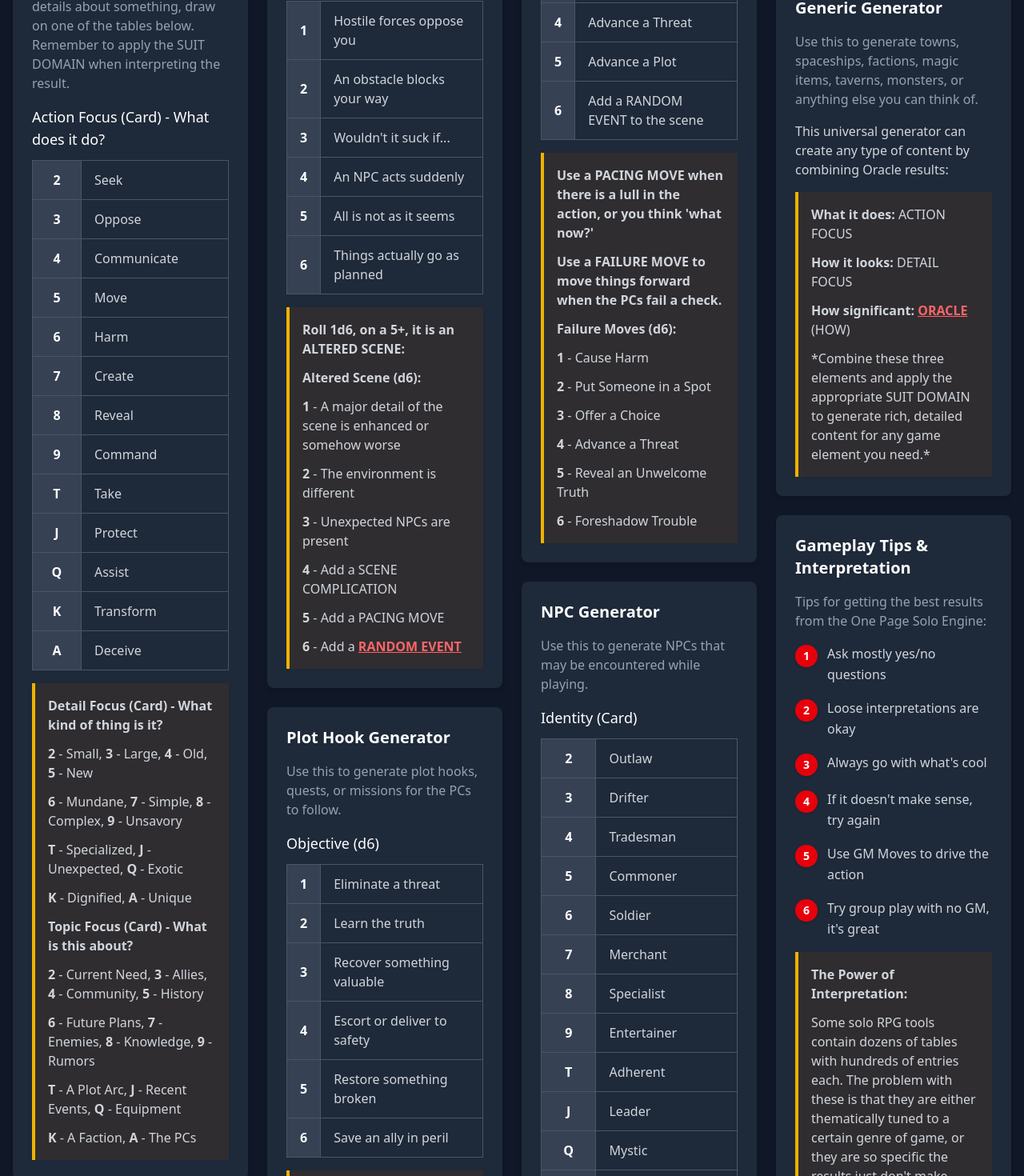
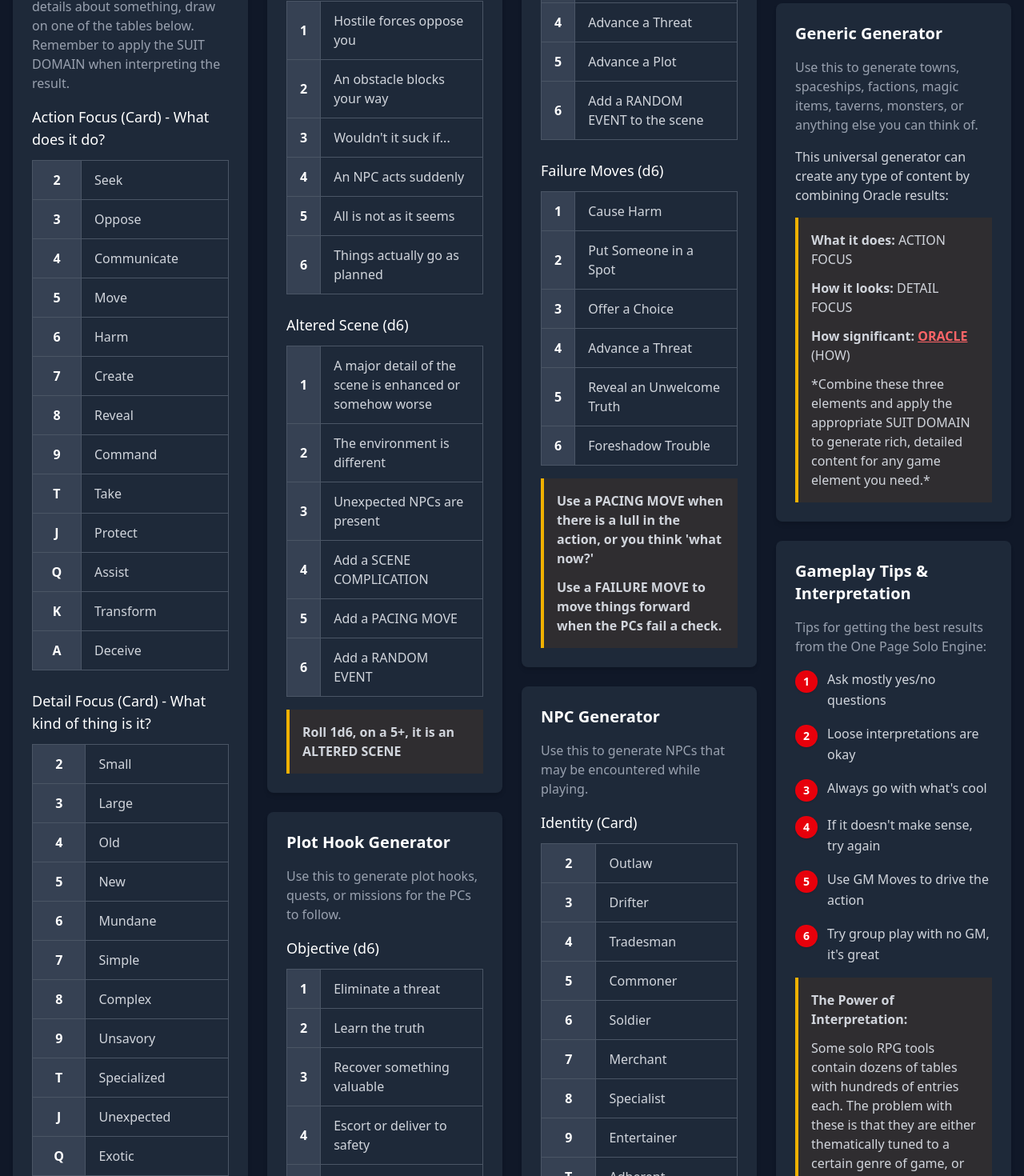
Before and after one commit to gvorbeck/rollalone, a React (Vite) app: page / in a window 1280 px wide. Shown: the part 1860-3330 px from the top of the page at 80% size. Built offline with nearby package versions, Linux system fonts and the light colour scheme.

Commit message:
feat: update Card component to support multiple table data; enhance tests for table rendering

```diff
--- a/src/components/Card.tsx
+++ b/src/components/Card.tsx
@@ -26,7 +26,7 @@ const Card: React.FC<CardProps> = ({
       case "list":
         return <CardContentList content={content as string[]} />;
       case "table":
-        return <CardContentTable content={content as TableData} />;
+        return <CardContentTable content={content as TableData | TableData[]} />;
       case "image":
         return <CardContentImage content={content as string} title={title} />;
       case "dice":
--- a/src/components/content/CardContentTable.tsx
+++ b/src/components/content/CardContentTable.tsx
@@ -3,18 +3,23 @@ import { TableData } from "@/data/definitions";
 import { DESIGN_TOKENS } from "@/styles/tokens";
 
 interface CardContentTableProps {
-  content: TableData;
+  content: TableData | TableData[];
 }
 
 const CardContentTable: React.FC<CardContentTableProps> = ({ content }) => {
+  // Normalize content to always be an array
+  const tables = Array.isArray(content) ? content : [content];
+
   return (
-    <div className="overflow-x-auto">
-      {content.title && (
-        <h3 className={DESIGN_TOKENS.table.title}>{content.title}</h3>
+    <div className={tables.length > 1 ? "space-y-6" : ""}>
+      {tables.map((table, tableIndex) => (
+        <div key={tableIndex} className="overflow-x-auto">
+          {table.title && (
+            <h3 className={DESIGN_TOKENS.table.title}>{table.title}</h3>
           )}
           <table className={DESIGN_TOKENS.table.container}>
             <tbody>
-          {content.rows.map((row, rowIndex) => (
+              {table.rows.map((row, rowIndex) => (
                 <tr key={rowIndex} className={DESIGN_TOKENS.table.row}>
                   {row.map((cell, cellIndex) => (
                     <td
@@ -33,6 +38,8 @@ const CardContentTable: React.FC<CardContentTableProps> = ({ content }) => {
             </tbody>
           </table>
         </div>
+      ))}
+    </div>
   );
 };
 
--- a/src/data/cards/gmMoves.ts
+++ b/src/data/cards/gmMoves.ts
@@ -5,7 +5,8 @@ const gmMoves: CardProps = {
   contentType: "table",
   preContent:
     "When you need to advance the action, roll on the tables below and describe the results as the GM normally would.",
-  content: {
+  content: [
+    {
       title: "Pacing Moves (d6)",
       rows: [
         ["1", "Foreshadow Trouble"],
@@ -16,17 +17,21 @@ const gmMoves: CardProps = {
         ["6", "Add a RANDOM EVENT to the scene"],
       ],
     },
+    {
+      title: "Failure Moves (d6)",
+      rows: [
+        ["1", "Cause Harm"],
+        ["2", "Put Someone in a Spot"],
+        ["3", "Offer a Choice"],
+        ["4", "Advance a Threat"],
+        ["5", "Reveal an Unwelcome Truth"],
+        ["6", "Foreshadow Trouble"],
+      ],
+    },
+  ],
   postContent: [
     "**Use a PACING MOVE when there is a lull in the action, or you think 'what now?'**",
     "**Use a FAILURE MOVE to move things forward when the PCs fail a check.**",
-    "",
-    "**Failure Moves (d6):**",
-    "**1** - Cause Harm",
-    "**2** - Put Someone in a Spot",
-    "**3** - Offer a Choice",
-    "**4** - Advance a Threat",
-    "**5** - Reveal an Unwelcome Truth",
-    "**6** - Foreshadow Trouble",
   ],
 };
 
--- a/src/data/cards/oracleFocus.ts
+++ b/src/data/cards/oracleFocus.ts
@@ -5,7 +5,8 @@ const oracleFocus: CardProps = {
   contentType: "table",
   preContent:
     "When you have a broad question or need to know details about something, draw on one of the tables below. Remember to apply the SUIT DOMAIN when interpreting the result.",
-  content: {
+  content: [
+    {
       title: "Action Focus (Card) - What does it do?",
       rows: [
         ["2", "Seek"],
@@ -23,18 +24,42 @@ const oracleFocus: CardProps = {
         ["A", "Deceive"],
       ],
     },
-  postContent: [
-    "**Detail Focus (Card) - What kind of thing is it?**",
-    "**2** - Small, **3** - Large, **4** - Old, **5** - New",
-    "**6** - Mundane, **7** - Simple, **8** - Complex, **9** - Unsavory",
-    "**T** - Specialized, **J** - Unexpected, **Q** - Exotic",
-    "**K** - Dignified, **A** - Unique",
-    "",
-    "**Topic Focus (Card) - What is this about?**",
-    "**2** - Current Need, **3** - Allies, **4** - Community, **5** - History",
-    "**6** - Future Plans, **7** - Enemies, **8** - Knowledge, **9** - Rumors",
-    "**T** - A Plot Arc, **J** - Recent Events, **Q** - Equipment",
-    "**K** - A Faction, **A** - The PCs",
+    {
+      title: "Detail Focus (Card) - What kind of thing is it?",
+      rows: [
+        ["2", "Small"],
+        ["3", "Large"],
+        ["4", "Old"],
+        ["5", "New"],
+        ["6", "Mundane"],
+        ["7", "Simple"],
+        ["8", "Complex"],
+        ["9", "Unsavory"],
+        ["T", "Specialized"],
+        ["J", "Unexpected"],
+        ["Q", "Exotic"],
+        ["K", "Dignified"],
+        ["A", "Unique"],
+      ],
+    },
+    {
+      title: "Topic Focus (Card) - What is this about?",
+      rows: [
+        ["2", "Current Need"],
+        ["3", "Allies"],
+        ["4", "Community"],
+        ["5", "History"],
+        ["6", "Future Plans"],
+        ["7", "Enemies"],
+        ["8", "Knowledge"],
+        ["9", "Rumors"],
+        ["T", "A Plot Arc"],
+        ["J", "Recent Events"],
+        ["Q", "Equipment"],
+        ["K", "A Faction"],
+        ["A", "The PCs"],
+      ],
+    },
   ],
 };
 
--- a/src/data/cards/oracleYesNo.ts
+++ b/src/data/cards/oracleYesNo.ts
@@ -5,19 +5,23 @@ const oracleYesNo: CardProps = {
   contentType: "table",
   preContent:
     "When you need to ask a simple question, choose the likelihood and roll 2d6.",
-  content: {
-    title: "Answer (2d6)",
+  content: [
+    {
+      title: "Answer (d6)",
       rows: [
         ["Likely", "Yes on 3+"],
         ["Even", "Yes on 4+"],
         ["Unlikely", "Yes on 5+"],
       ],
     },
-  postContent: [
-    "**Modifier (d6):**",
-    "**1** - but...",
-    "**2-5** - (no modifier)",
-    "**6** - and...",
+    {
+      title: "Mod (d6)",
+      rows: [
+        ["1", "but..."],
+        ["2-5", ""],
+        ["6", "and..."],
+      ],
+    },
   ],
 };
 
--- a/src/data/cards/setTheScene.ts
+++ b/src/data/cards/setTheScene.ts
@@ -5,7 +5,8 @@ const setTheScene: CardProps = {
   contentType: "table",
   preContent:
     "Describe where your character is and what they are trying to accomplish, then roll or choose a scene complication.",
-  content: {
+  content: [
+    {
       title: "Scene Complication (d6)",
       rows: [
         ["1", "Hostile forces oppose you"],
@@ -16,16 +17,20 @@ const setTheScene: CardProps = {
         ["6", "Things actually go as planned"],
       ],
     },
+    {
+      title: "Altered Scene (d6)",
+      rows: [
+        ["1", "A major detail of the scene is enhanced or somehow worse"],
+        ["2", "The environment is different"],
+        ["3", "Unexpected NPCs are present"],
+        ["4", "Add a SCENE COMPLICATION"],
+        ["5", "Add a PACING MOVE"],
+        ["6", "Add a RANDOM EVENT"],
+      ],
+    },
+  ],
   postContent: [
-    "**Roll 1d6, on a 5+, it is an ALTERED SCENE:**",
-    "",
-    "**Altered Scene (d6):**",
-    "**1** - A major detail of the scene is enhanced or somehow worse",
-    "**2** - The environment is different",
-    "**3** - Unexpected NPCs are present",
-    "**4** - Add a SCENE COMPLICATION",
-    "**5** - Add a PACING MOVE",
-    "**6** - Add a RANDOM EVENT",
+    "**Roll 1d6, on a 5+, it is an ALTERED SCENE**",
   ],
 };
 
--- a/src/data/definitions.ts
+++ b/src/data/definitions.ts
@@ -1,7 +1,7 @@
 export interface CardProps {
   title: string;
   contentType: "text" | "list" | "image" | "table" | "dice";
-  content: string | string[] | TableData | DiceConfig;
+  content: string | string[] | TableData | TableData[] | DiceConfig;
   preContent?: string;
   postContent?: string[];
   className?: string;
--- a/src/test/utils.tsx
+++ b/src/test/utils.tsx
@@ -38,6 +38,26 @@ export const mockCardData = {
       ],
     },
   },
+  tables: {
+    title: "Test Multiple Tables Card",
+    contentType: "table" as const,
+    content: [
+      {
+        title: "First Table",
+        rows: [
+          ["1", "First row"],
+          ["2", "Second row"],
+        ],
+      },
+      {
+        title: "Second Table",
+        rows: [
+          ["A", "Row A"],
+          ["B", "Row B"],
+        ],
+      },
+    ],
+  },
   dice: {
     title: "Test Dice Card",
     contentType: "dice" as const,
```
Also changed, not shown: 1 other file (tests, documents, lock files or other folders). Lines whose indentation alone changed are shown as unchanged.
